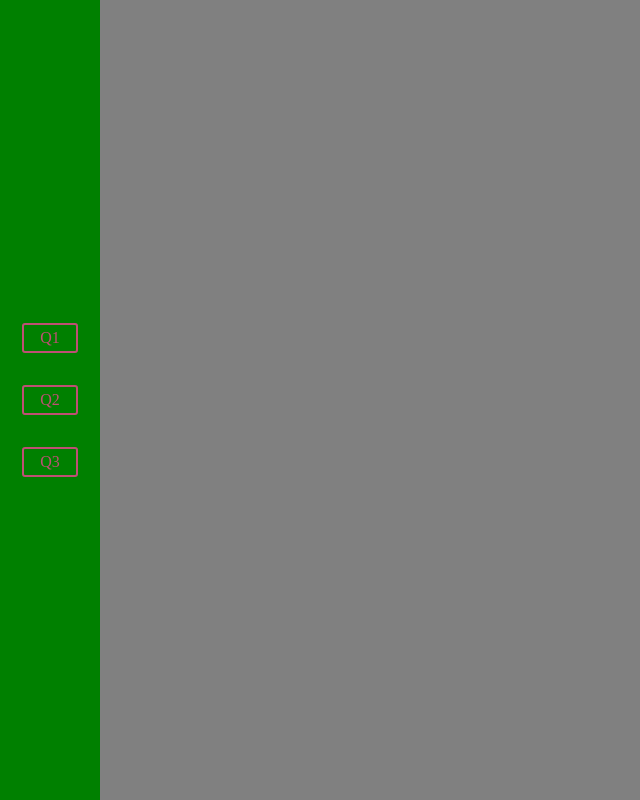
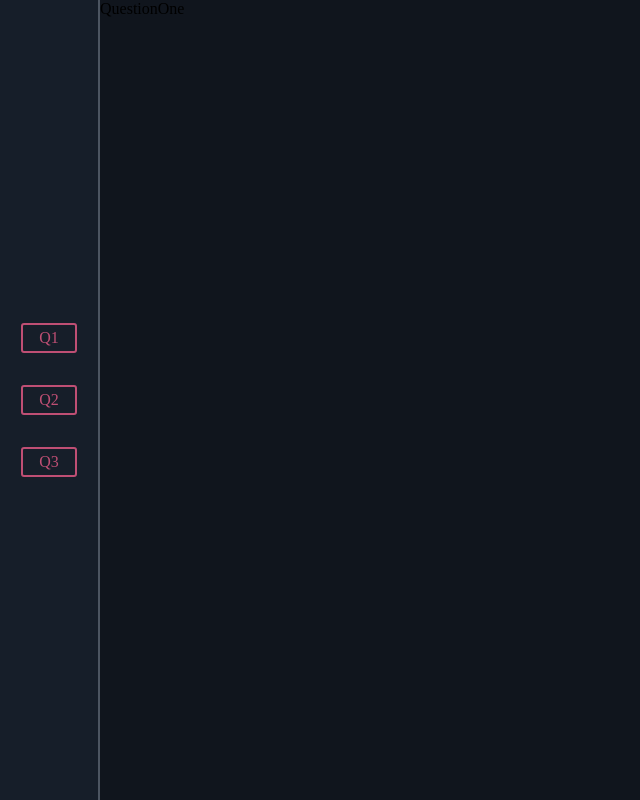
Before and after one commit to priyankara88/IsarAerospace, a React (Vite) app: page / in a window 1280 px wide. Shown: the whole page, without its empty margins (0-640 px from the left). Built offline with nearby package versions, Linux system fonts and the light colour scheme.

Commit message:
finalized assigment strucure

```diff
--- a/src/component/homepage/NavigationHome.tsx
+++ b/src/component/homepage/NavigationHome.tsx
@@ -1,16 +1,26 @@
-// import { NavMainContainer } from "../styled/Pages/component/NavigationHome";
-
+import { SyntheticEvent } from "react";
 import {
   LinkToQuestion,
   NavMainContainer,
 } from "../../styled/component/NavigationHome";
 
-const NavigationHome = () => {
+interface NavigationHomeProps {
+  setSelectVal: React.Dispatch<React.SetStateAction<string>>;
+}
+
+const NavigationHome: React.FC<NavigationHomeProps> = ({ setSelectVal }) => {
+  const handleClick = (event: SyntheticEvent) => {
+    const target = event.target.innerHTML;
+    console.log("target", target);
+    setSelectVal(target);
+    // window.location.href = "/Question-One";
+  };
+
   return (
     <NavMainContainer>
-      <LinkToQuestion>Q1</LinkToQuestion>
-      <LinkToQuestion>Q2</LinkToQuestion>
-      <LinkToQuestion>Q3</LinkToQuestion>
+      <LinkToQuestion onClick={handleClick}>Q1</LinkToQuestion>
+      <LinkToQuestion onClick={handleClick}>Q2</LinkToQuestion>
+      <LinkToQuestion onClick={handleClick}>Q3</LinkToQuestion>
     </NavMainContainer>
   );
 };
--- a/src/layouts/MainLayout.tsx
+++ b/src/layouts/MainLayout.tsx
@@ -1,16 +1,11 @@
 import { Outlet } from "react-router-dom";
-import styled from "styled-components";
 
 const MainLayout = () => {
   return (
     <div>
-      <div>ttttt</div>
       <Outlet />
-      footer
     </div>
   );
 };
 
 export default MainLayout;
-
-const TT = styled.div``;
--- a/src/pages/Home.tsx
+++ b/src/pages/Home.tsx
@@ -1,10 +1,19 @@
 import NavigationHome from "../component/homepage/NavigationHome";
 import { HomeMainContainer } from "../styled/pages/Home";
+import QuestionOne from "./QuestionOne";
+import { useState } from "react";
 
 const Home = () => {
+  interface state {
+    iVal: string;
+  }
+  const [selectVal, setSelectVal] = useState<state>("Q1");
+
+  console.log("selectVal", selectVal);
   return (
     <HomeMainContainer>
-      <NavigationHome />
+      <NavigationHome setSelectVal={setSelectVal} />
+      <div>{selectVal == "Q1" ? <QuestionOne /> : null}</div>
     </HomeMainContainer>
   );
 };
--- a/src/styled/component/NavigationHome.ts
+++ b/src/styled/component/NavigationHome.ts
@@ -7,7 +7,9 @@ export const NavMainContainer = styled.div`
   align-items: center;
   justify-content: center;
   flex-direction: column;
-  background: green;
+  background: #161e29;
+  border-right: 2px solid #4c5561;
+  z-index: 50;
 `;
 
 export const LinkToQuestion = styled.div`
--- a/src/styled/pages/Home.ts
+++ b/src/styled/pages/Home.ts
@@ -4,5 +4,5 @@ export const HomeMainContainer = styled.div`
   width: 100vw;
   height: 100vh;
   display: flex;
-  background: gray;
+  background: #10151d;
 `;
```
Also changed, not shown: public/img/Isaraerospace-logo2.png (added).
